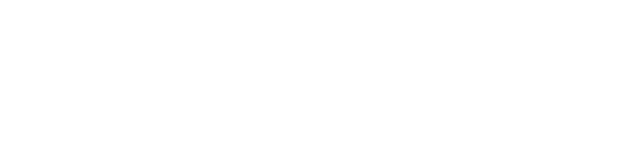
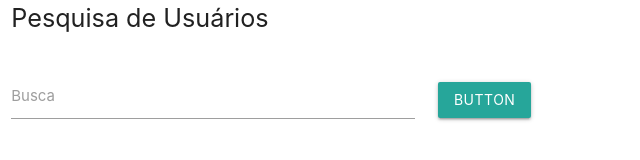
Before and after one commit to heberRibeiro/search-user, a plain HTML site: page index.html in a window 1280 px wide. Shown: the whole page, without its empty margins (0-640 px from the left). Drawn offline with nearby package versions, Linux system fonts and the light colour scheme.

Commit message:
Created the input text and the button

```diff
--- /dev/null
+++ b/css/style.css
@@ -0,0 +1,3 @@
+.botao {
+  margin-top: 24px;
+}
--- a/index.html
+++ b/index.html
@@ -11,11 +11,28 @@
       rel="stylesheet"
       href="https://cdnjs.cloudflare.com/ajax/libs/materialize/1.0.0/css/materialize.min.css"
     />
+    <link rel="stylesheet" href="./css/style.css" />
     <meta charset="UTF-8" />
     <meta name="viewport" content="width=device-width, initial-scale=1.0" />
     <title>Document</title>
   </head>
   <body>
+    <div class="row">
+      <div class="col s12">
+        <span class="flow-text">Pesquisa de Usuários</span>
+      </div>
+    </div>
+
+    <div class="row">
+      <div class="input-field col s4">
+        <input id="name" type="text" class="validate" />
+        <label for="name">Busca</label>
+      </div>
+      <div class="botao col s2">
+        <a class="waves-effect waves-light btn">button</a>
+      </div>
+    </div>
+
     <!-- Compiled and minified JavaScript -->
     <script src="https://cdnjs.cloudflare.com/ajax/libs/materialize/1.0.0/js/materialize.min.js"></script>
   </body>
```
